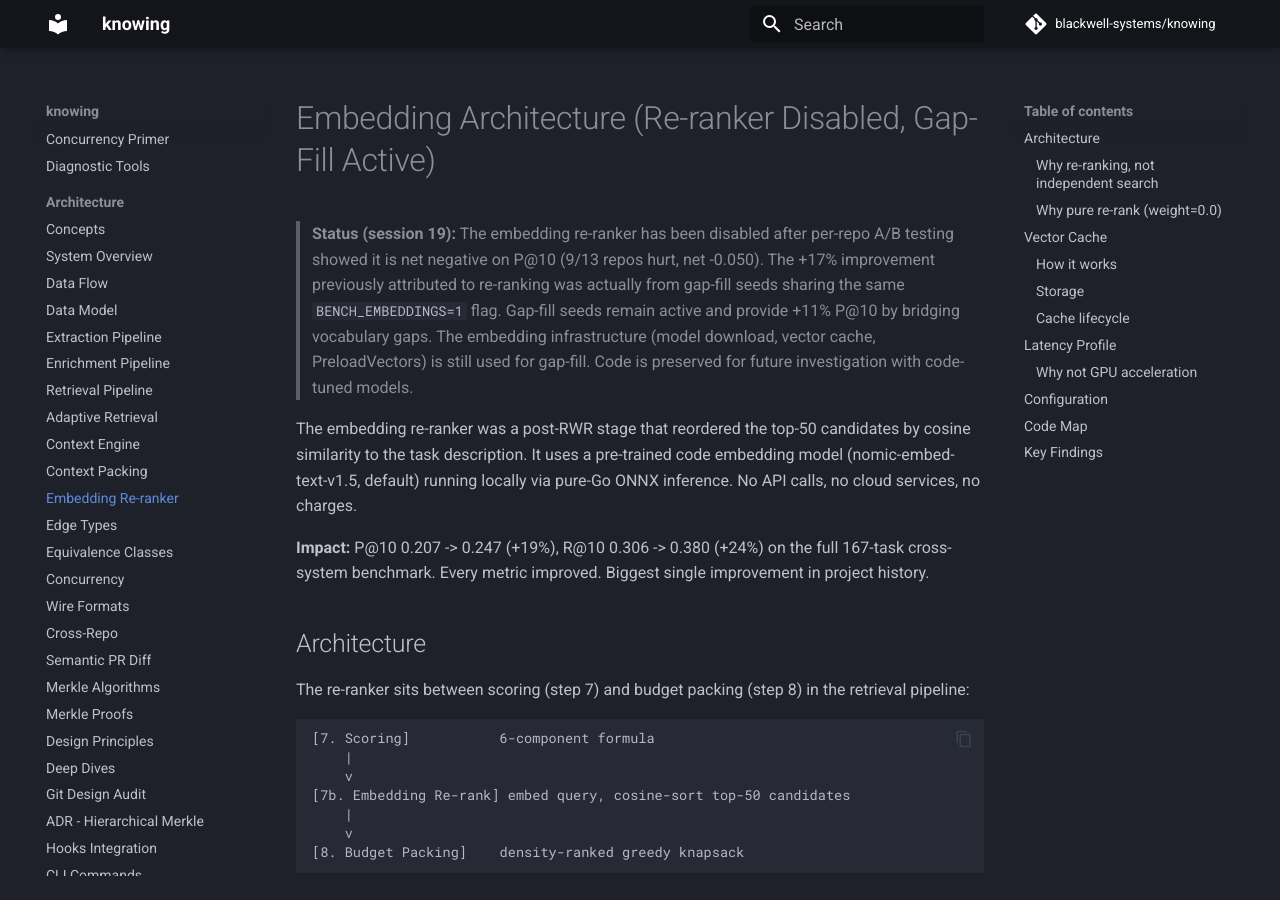
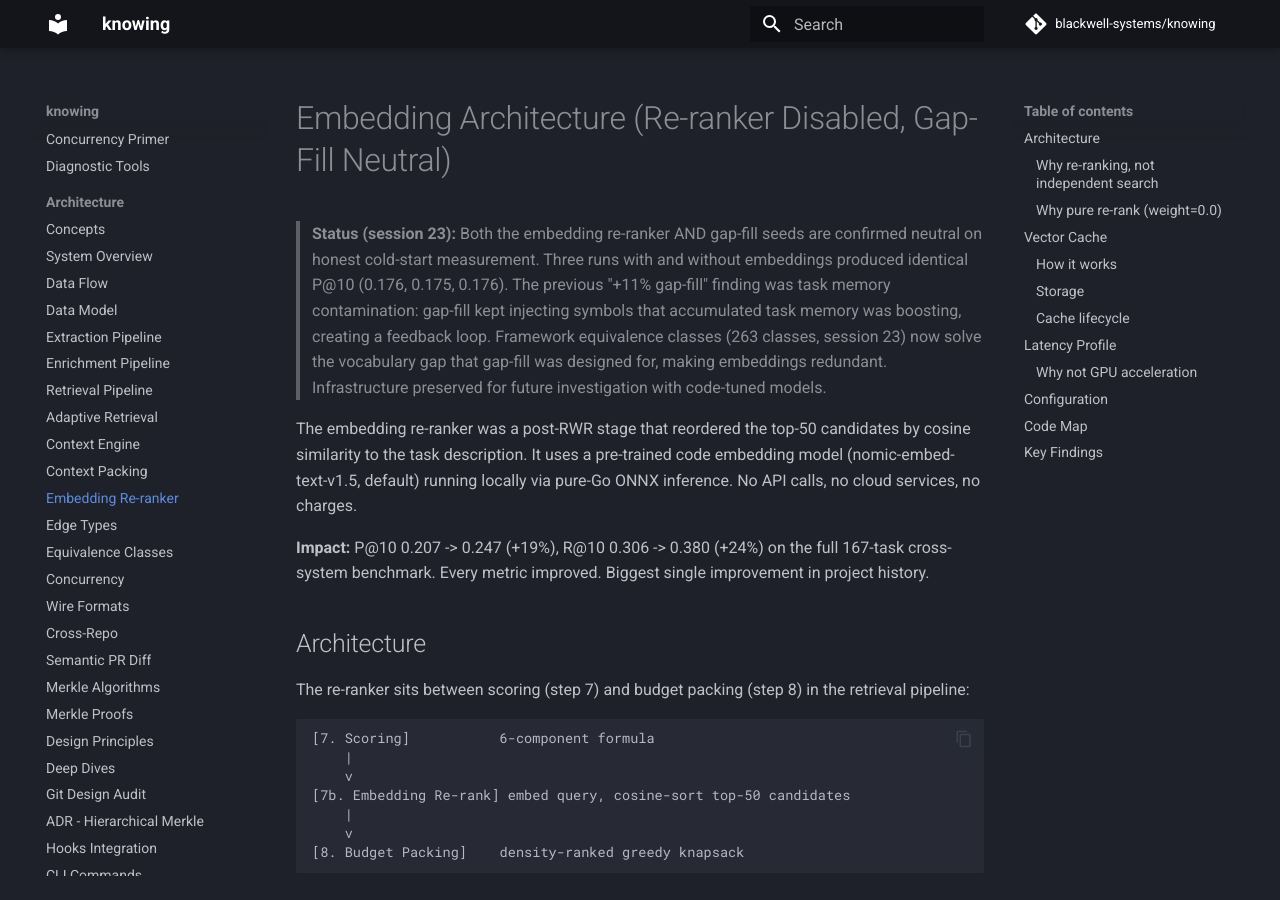
Before and after one commit to blackwell-systems/knowing, an MkDocs documentation site: the page built from docs/architecture/embedding-reranker.md, in a window 1280 px wide and 900 px high. Built offline with MkDocs 1.6.1 and Material for MkDocs 9.7.7, drawn with Linux system fonts in a browser that asks for light colours; comment, search, counter and statistics services are not loaded.

Commit message:
docs: update embedding-reranker.md status (gap-fill neutral, task memory contamination)

```diff
--- a/docs/architecture/embedding-reranker.md
+++ b/docs/architecture/embedding-reranker.md
@@ -1,12 +1,13 @@
-# Embedding Architecture (Re-ranker Disabled, Gap-Fill Active)
+# Embedding Architecture (Re-ranker Disabled, Gap-Fill Neutral)
 
-> **Status (session 19):** The embedding re-ranker has been disabled after per-repo
-> A/B testing showed it is net negative on P@10 (9/13 repos hurt, net -0.050).
-> The +17% improvement previously attributed to re-ranking was actually from gap-fill
-> seeds sharing the same `BENCH_EMBEDDINGS=1` flag. Gap-fill seeds remain active
-> and provide +11% P@10 by bridging vocabulary gaps. The embedding infrastructure
-> (model download, vector cache, PreloadVectors) is still used for gap-fill.
-> Code is preserved for future investigation with code-tuned models.
+> **Status (session 23):** Both the embedding re-ranker AND gap-fill seeds are
+> confirmed neutral on honest cold-start measurement. Three runs with and without
+> embeddings produced identical P@10 (0.176, 0.175, 0.176). The previous "+11%
+> gap-fill" finding was task memory contamination: gap-fill kept injecting symbols
+> that accumulated task memory was boosting, creating a feedback loop.
+> Framework equivalence classes (263 classes, session 23) now solve the vocabulary
+> gap that gap-fill was designed for, making embeddings redundant.
+> Infrastructure preserved for future investigation with code-tuned models.
 
 The embedding re-ranker was a post-RWR stage that reordered the top-50 candidates
 by cosine similarity to the task description. It uses a pre-trained code embedding
```
